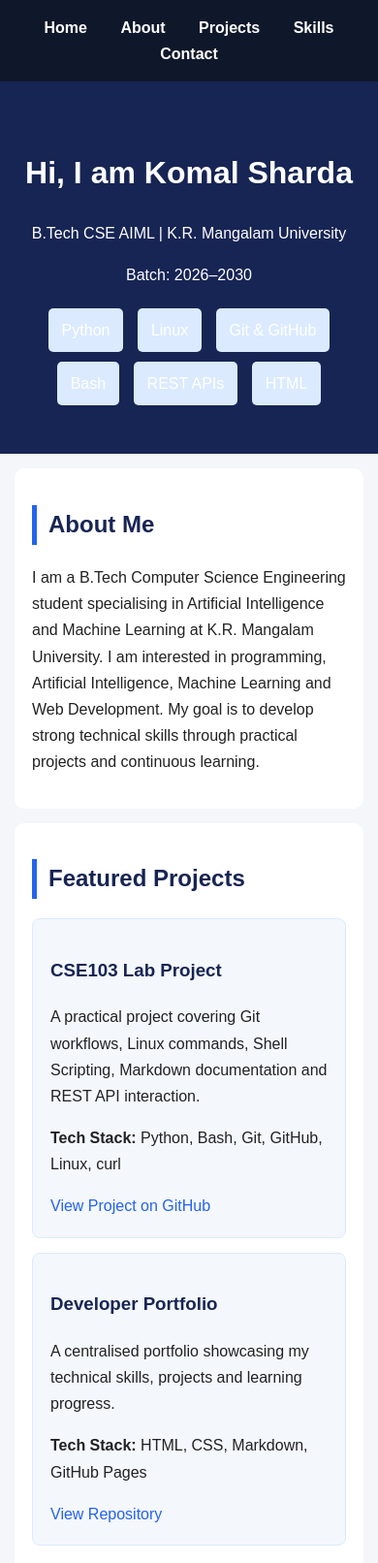
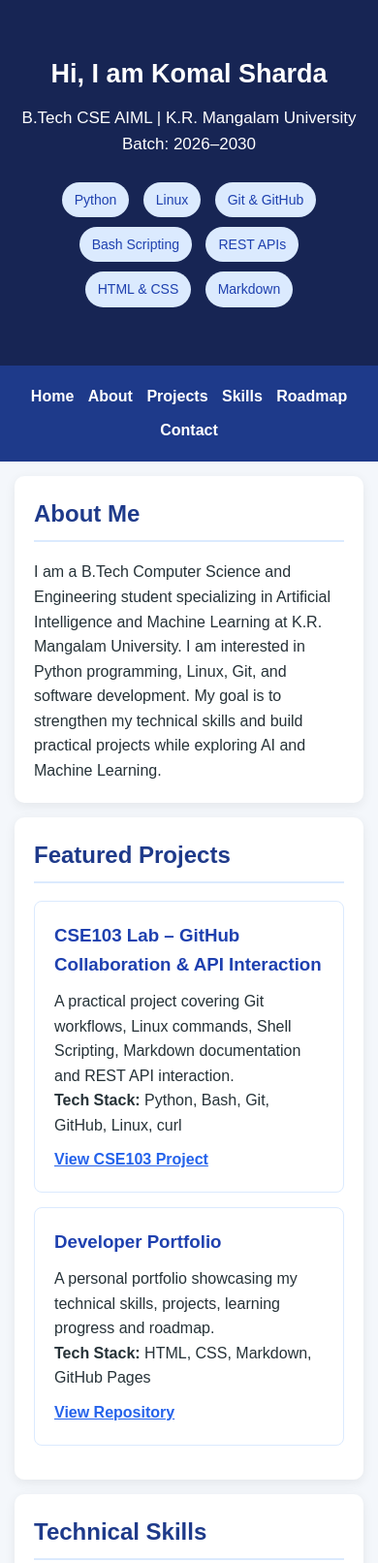
Before and after one commit to shardakomal36-cell/DeveloperPortfolio, a plain HTML site: page index.html in a window 390 px wide. Shown: the top 1612 px of the page at 97% size. Drawn offline with Linux system fonts and the light colour scheme.

Commit message:
feat: rebuild portfolio website with updated sections

```diff
--- a/index.html
+++ b/index.html
@@ -8,81 +8,98 @@
     <title>Komal Sharda | Developer Portfolio</title>
 
     <style>
-        nav {
-    background: #0f172a;
-    padding: 15px;
-    text-align: center;
-    position: sticky;
-    top: 0;
-    z-index: 100;
+        * {
+            margin: 0;
+            padding: 0;
+            box-sizing: border-box;
         }
 
-nav a {
-    color: white;
-    margin: 0 15px;
-    font-weight: bold;
-    text-decoration: none;
-}
-
-nav a:hover {
-    color: #60a5fa;
-}
-
-        * {
-            box-sizing: border-box;
+        html {
+            scroll-behavior: smooth;
         }
 
         body {
             font-family: Arial, sans-serif;
-            margin: 0;
-            background: #f4f6f9;
-            color: #222;
-            line-height: 1.7;
+            background: #f4f7fb;
+            color: #263238;
+            line-height: 1.6;
         }
 
         header {
             background: #172554;
             color: white;
             text-align: center;
-            padding: 45px 20px;
+            padding: 55px 20px;
         }
 
         header h1 {
-            font-size: 32px;
+            font-size: 36px;
+            margin-bottom: 10px;
+        }
+
+        header p {
+            font-size: 17px;
+        }
+
+        nav {
+            background: #1e3a8a;
+            padding: 14px;
+            text-align: center;
+            position: sticky;
+            top: 0;
+        }
+
+        nav a {
+            color: white;
+            text-decoration: none;
+            margin: 0 14px;
+            font-weight: bold;
+        }
+
+        nav a:hover {
+            color: #93c5fd;
         }
 
         section {
-            max-width: 850px;
-            margin: 25px auto;
-            padding: 25px;
+            max-width: 1000px;
+            margin: 30px auto;
+            padding: 30px;
             background: white;
             border-radius: 10px;
+            box-shadow: 0 3px 12px rgba(0,0,0,0.07);
         }
 
         h2 {
-            color: #172554;
-            border-left: 5px solid #2563eb;
-            padding-left: 12px;
+            color: #1e3a8a;
+            margin-bottom: 18px;
+            border-bottom: 2px solid #dbeafe;
+            padding-bottom: 8px;
         }
 
-        .skills span {
+        h3 {
+            color: #1e40af;
+            margin-bottom: 10px;
+        }
+
+        .badges {
+            margin-top: 20px;
+        }
+
+        .badge {
             display: inline-block;
             background: #dbeafe;
-            padding: 9px 14px;
+            color: #1e40af;
+            padding: 7px 13px;
+            border-radius: 20px;
             margin: 5px;
-            border-radius: 5px;
+            font-size: 14px;
         }
 
         .card {
-            background: #f4f7fc;
             border: 1px solid #dbeafe;
-            padding: 18px;
+            padding: 20px;
+            border-radius: 8px;
             margin: 15px 0;
-            border-radius: 8px;
-        }
-
-        .card h3 {
-            color: #172554;
         }
 
         table {
@@ -92,77 +109,92 @@ nav a:hover {
 
         th, td {
             padding: 12px;
-            border: 1px solid #ddd;
+            border: 1px solid #d1d5db;
             text-align: left;
         }
 
         th {
-            background: #172554;
-            color: white;
+            background: #dbeafe;
+            color: #1e3a8a;
         }
 
         a {
             color: #2563eb;
-            text-decoration: none;
         }
 
-        a:hover {
-            text-decoration: underline;
+        .card a {
+            display: inline-block;
+            margin-top: 10px;
+            font-weight: bold;
         }
 
         footer {
-            text-align: center;
-            padding: 20px;
             background: #172554;
             color: white;
+            text-align: center;
+            padding: 25px;
+            margin-top: 35px;
         }
 
         @media (max-width: 600px) {
+            header h1 {
+                font-size: 27px;
+            }
+
+            nav a {
+                display: inline-block;
+                margin: 5px;
+            }
+
             section {
                 margin: 15px;
-                padding: 18px;
+                padding: 20px;
+            }
+
+            table {
+                font-size: 14px;
             }
         }
     </style>
 </head>
 
 <body>
-    <nav>
-    <a href="#home">Home</a>
-    <a href="#about">About</a>
-    <a href="#projects">Projects</a>
-    <a href="#skills">Skills</a>
-    <a href="#contact">Contact</a>
-</nav>
-
 
 <header id="home">
     <h1>Hi, I am Komal Sharda</h1>
     <p>B.Tech CSE AIML | K.R. Mangalam University</p>
     <p>Batch: 2026–2030</p>
 
-        <div class="skills">
-            <span>Python</span>
-            <span>Linux</span>
-            <span>Git & GitHub</span>
-            <span>Bash</span>
-            <span>REST APIs</span>
-            <span>HTML</span>
+    <div class="badges">
+        <span class="badge">Python</span>
+        <span class="badge">Linux</span>
+        <span class="badge">Git & GitHub</span>
+        <span class="badge">Bash Scripting</span>
+        <span class="badge">REST APIs</span>
+        <span class="badge">HTML & CSS</span>
+        <span class="badge">Markdown</span>
     </div>
 </header>
+
+<nav>
+    <a href="#home">Home</a>
+    <a href="#about">About</a>
+    <a href="#projects">Projects</a>
+    <a href="#skills">Skills</a>
+    <a href="#roadmap">Roadmap</a>
+    <a href="#contact">Contact</a>
+</nav>
 
 <section id="about">
     <h2>About Me</h2>
 
     <p>
-            I am a B.Tech Computer Science Engineering student
-            specialising in Artificial Intelligence and Machine
-            Learning at K.R. Mangalam University.
-
-            I am interested in programming, Artificial Intelligence,
-            Machine Learning and Web Development. My goal is to
-            develop strong technical skills through practical
-            projects and continuous learning.
+        I am a B.Tech Computer Science and Engineering student
+        specializing in Artificial Intelligence and Machine Learning
+        at K.R. Mangalam University. I am interested in Python
+        programming, Linux, Git, and software development.
+        My goal is to strengthen my technical skills and build
+        practical projects while exploring AI and Machine Learning.
     </p>
 </section>
 
@@ -170,7 +202,7 @@ nav a:hover {
     <h2>Featured Projects</h2>
 
     <div class="card">
-            <h3>CSE103 Lab Project</h3>
+        <h3>CSE103 Lab – GitHub Collaboration & API Interaction</h3>
 
         <p>
             A practical project covering Git workflows,
@@ -178,13 +210,13 @@ nav a:hover {
             documentation and REST API interaction.
         </p>
 
-            <p>
-                <strong>Tech Stack:</strong>
+        <p><strong>Tech Stack:</strong>
             Python, Bash, Git, GitHub, Linux, curl
         </p>
 
-            <a href="https://github.com/shardakomal36-cell/DeveloperPortfolio">
-                View Project on GitHub
+        <a href="https://github.com/shardakomal36-cell/cse103-lab-LAB3-Komal"
+           target="_blank">
+            View CSE103 Project
         </a>
     </div>
 
@@ -192,16 +224,16 @@ nav a:hover {
         <h3>Developer Portfolio</h3>
 
         <p>
-                A centralised portfolio showcasing my technical
-                skills, projects and learning progress.
+            A personal portfolio showcasing my technical
+            skills, projects, learning progress and roadmap.
         </p>
 
-            <p>
-                <strong>Tech Stack:</strong>
+        <p><strong>Tech Stack:</strong>
             HTML, CSS, Markdown, GitHub Pages
         </p>
 
-            <a href="https://github.com/shardakomal36-cell/DeveloperPortfolio">
+        <a href="https://github.com/shardakomal36-cell/DeveloperPortfolio"
+           target="_blank">
             View Repository
         </a>
     </div>
@@ -243,21 +275,28 @@ nav a:hover {
 
     <p>
         <strong>HackerRank Python Basic:</strong>
-            Update with your actual certification status.
+        Earned
     </p>
 
     <p>
         <strong>LeetCode:</strong>
-            Update with your actual number of solved problems.
+        Building programming and problem-solving skills.
     </p>
 
     <p>
         <strong>freeCodeCamp:</strong>
-            Update with your actual learning progress.
+        Exploring web development learning resources.
+    </p>
+
+    <p>
+        <a href="https://github.com/shardakomal36-cell/cse103-lab-LAB3-Komal/blob/main/hackerrank_python_basic.pdf"
+           target="_blank">
+            View HackerRank Certificate
+        </a>
     </p>
 </section>
 
-    <section>
+<section id="roadmap">
     <h2>Learning Roadmap</h2>
 
     <p>
@@ -268,8 +307,14 @@ nav a:hover {
     </p>
 
     <p>
-            <a href="https://github.com/shardakomal36-cell/DeveloperPortfolio/tree/main/Portfolio">
-                View Portfolio and Learning Roadmap Files
+        <a href="LEARNING_ROADMAP.md" target="_blank">
+            View My Learning Roadmap
+        </a>
+    </p>
+
+    <p>
+        <a href="PROGRESS.md" target="_blank">
+            View My Learning Progress
         </a>
     </p>
 </section>
@@ -278,25 +323,27 @@ nav a:hover {
     <h2>Contact Me</h2>
 
     <p>
-            GitHub:
+        <strong>GitHub:</strong>
         <a href="https://github.com/shardakomal36-cell"
-               target="_blank">
-                My GitHub Profile
-            </a>
+           target="_blank">My GitHub Profile</a>
     </p>
 
     <p>
-            LinkedIn:
+        <strong>LinkedIn:</strong>
         <a href="https://www.linkedin.com/in/komal-sharda-16a774432"
-               target="_blank">
-                My LinkedIn Profile
-            </a>
+           target="_blank">My LinkedIn Profile</a>
+    </p>
+
+    <p>
+        <strong>College Email:</strong>
+        Add your college email address here.
     </p>
 </section>
 
 <footer>
     <p>Built with HTML & CSS | Hosted on GitHub Pages</p>
     <p>© 2026 Komal Sharda | Developer Portfolio</p>
+    <p>Last Updated: November 2026</p>
 </footer>
 
 </body>
```
Lines whose indentation alone changed are shown as unchanged.
